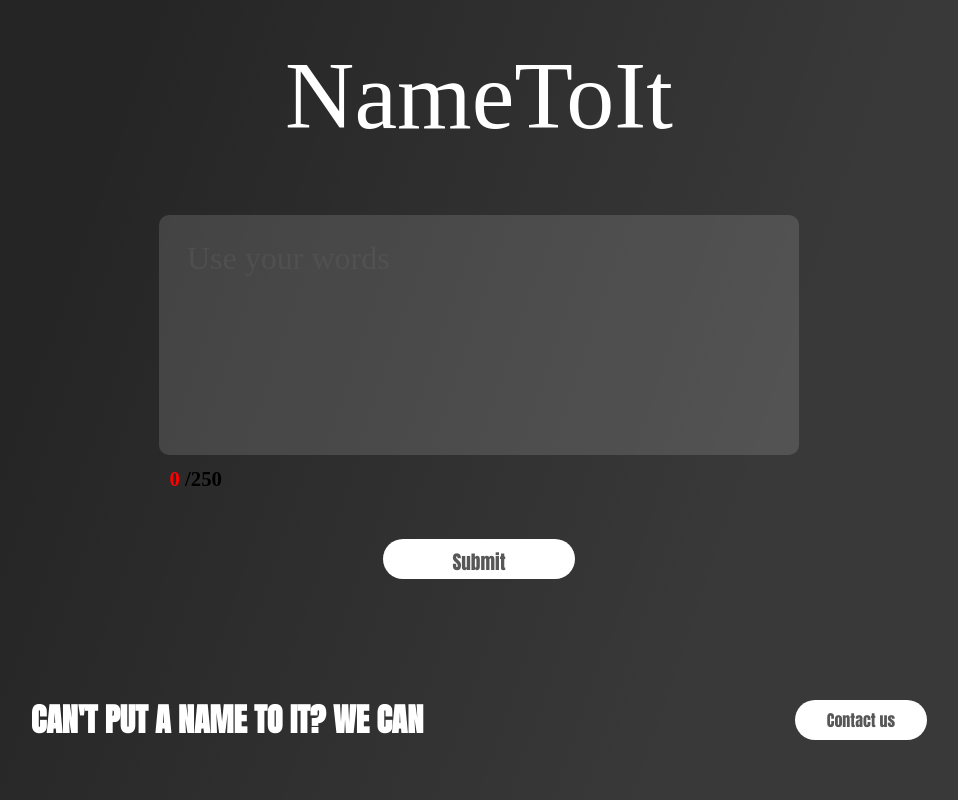
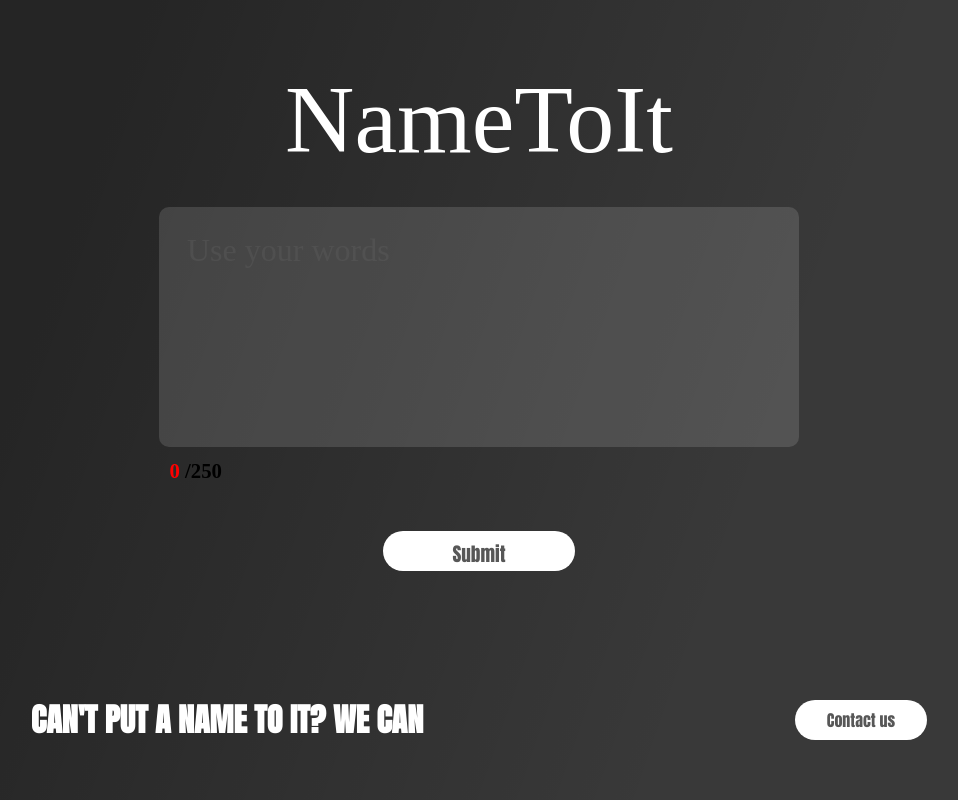
Before and after one commit to BiiChris/NameToIt, a React (Create React App) app in the folder client/: page / in a window 1280 px wide. Shown: the whole page, without its empty margins (161-1119 px from the left). Built offline with nearby package versions, Linux system fonts and the light colour scheme; a web font is replaced by a local one.

Commit message:
height adjustments

```diff
--- a/client/src/App.css
+++ b/client/src/App.css
@@ -191,6 +191,14 @@ align-items: center;
 /* Media Queries for Responsiveness */
 
 @media screen and (max-height: 1000px) {
+
+  header {
+    margin-top: 3vh;
+  }
+
+  .userform {
+    margin-top: 4vh;
+  }
 
   #counter {
     margin-top: 1vh;
```
Also changed, not shown: 6 other files (tests, documents, lock files or other folders).
